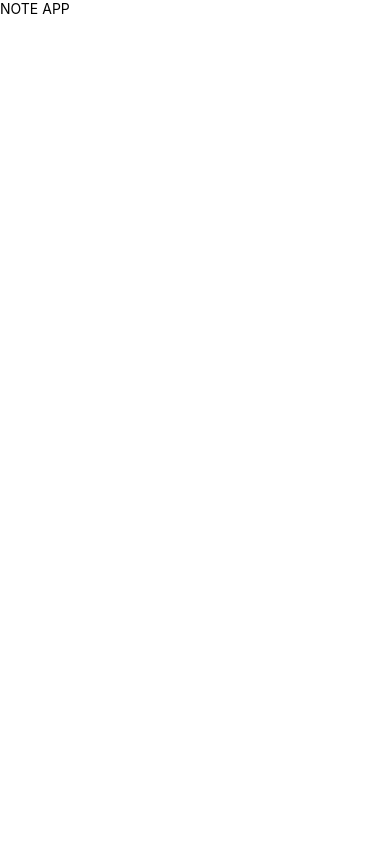
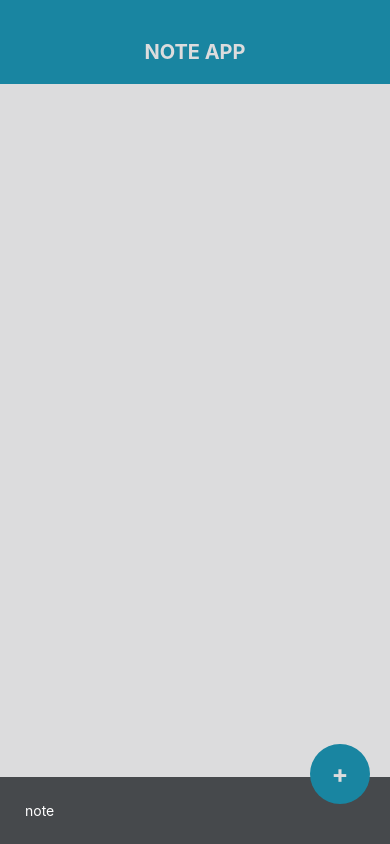
Before and after one commit to 3ndrius/React-native, a React Native app: screen / in a window 390 px wide. Built offline with nearby package versions, Linux system fonts and the light colour scheme.

Commit message:
Adding stylesheet and adding new component

```diff
--- a/components/Main.js
+++ b/components/Main.js
@@ -25,6 +25,9 @@ export default class Main extends Component {
           underlineColorAndroid='transparent'>
           </TextInput>
         </View>
+        <TouchableOpacity style={styles.button}>
+          <Text style={styles.addButtonText} > + </Text>
+        </TouchableOpacity>
      </View>
     )
   }
@@ -33,6 +36,55 @@ export default class Main extends Component {
 const styles = StyleSheet.create({
   container: {
     flex: 1,
+    backgroundColor: '#DCDCDD'
 
   },
+  header: {
+    backgroundColor: '#1985A1',
+    alignItems: 'center',
+    justifyContent: 'center'
+  },
+  headerText: {
+    color: '#DCDCDD',
+    fontSize: 20,
+    padding: 20,
+    fontWeight: '700',
+    marginTop: 20
+  },
+  listContainer: {
+    flex: 1,
+    marginBottom: 100
+  },
+  footer: {
+    position: 'absolute',
+    left: 0,
+    right: 0,
+    bottom: 0,
+    zIndex:10,
+
+  },
+  inputText: {
+    alignSelf: 'stretch',
+    color: '#DCDCDD',
+    padding: 25,
+    backgroundColor: '#46494C'
+  },
+  button: {
+    height:60,
+    width:60,
+    backgroundColor:'#1985A1',
+    position: 'absolute',
+    zIndex: 11,
+    bottom: 40,
+    right:20,
+    borderRadius: 50,
+    justifyContent: 'center',
+    alignItems: 'center'
+  },
+  addButtonText: {
+    fontWeight: '700',
+    fontSize: 25,
+    color:'#DCDCDD'
+
+  }
 });
```
Also changed, not shown: components/Single.js (added, +25 -0 lines).
